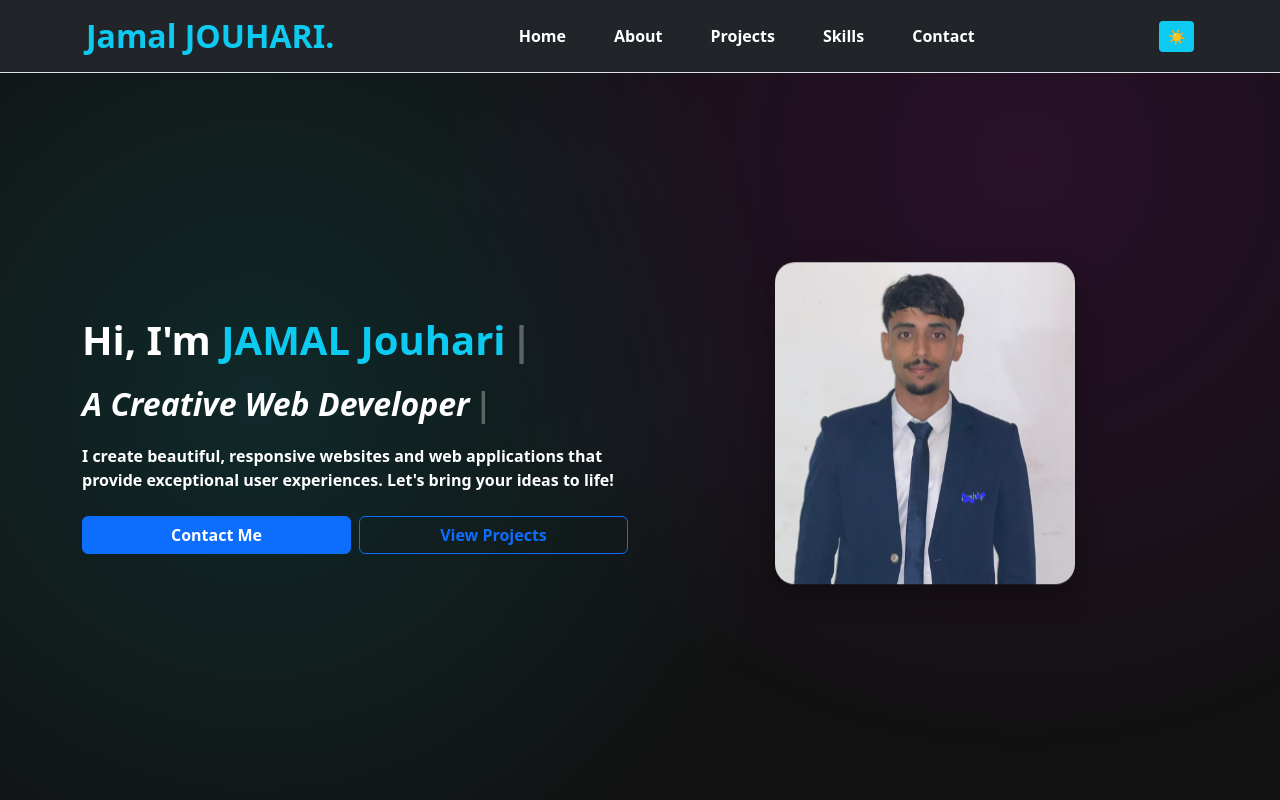
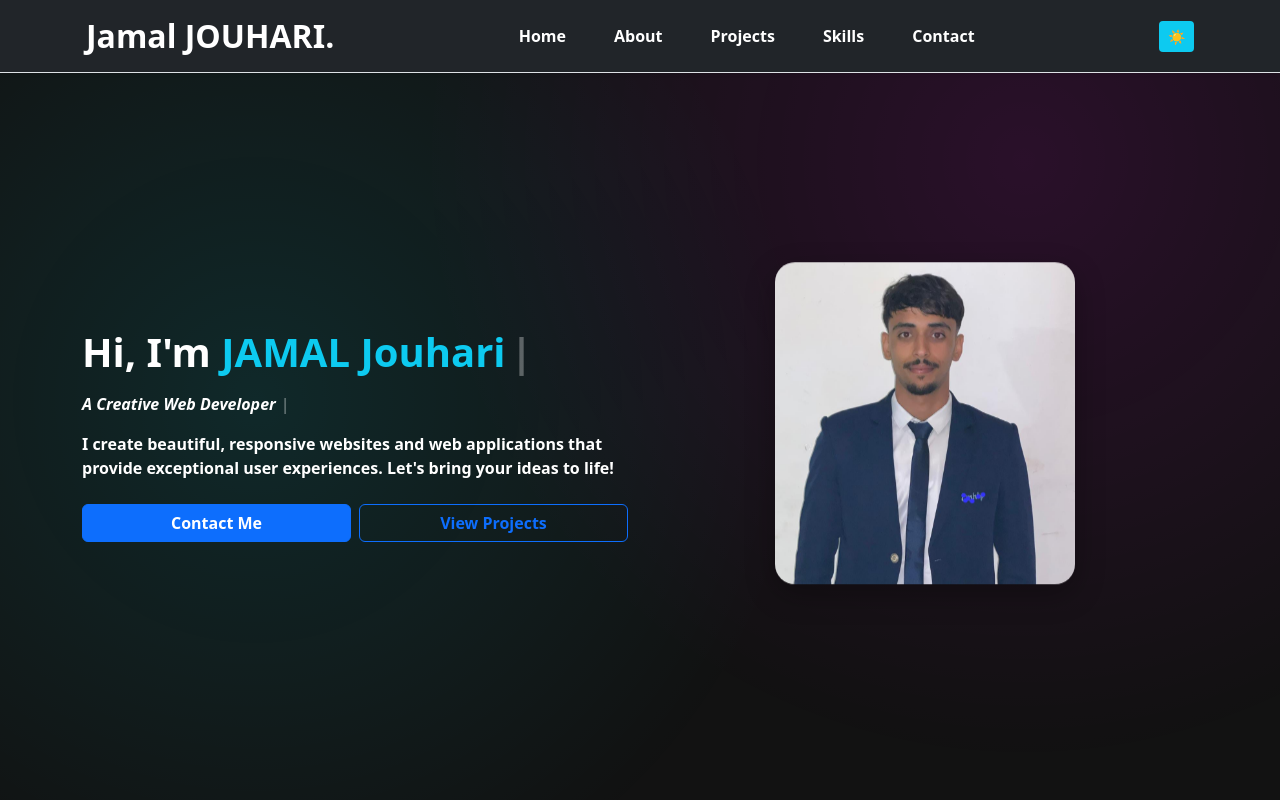
Before and after one commit to jamaljouhar/portfolio, a React (Vite) app in the folder portfolio/: page / in a window 1280 px wide. Shown: the top 800 px of the page. Built offline with nearby package versions, Linux system fonts and the light colour scheme.

Commit message:
Update Header and Hero components

```diff
--- a/portfolio/src/component/Header.jsx
+++ b/portfolio/src/component/Header.jsx
@@ -17,7 +17,7 @@ function Header() {
     <header className="fixed-top border-bottom shadow-sm  bg-dark text-white">
       <div className="container d-flex justify-content-between align-items-center p-3">
         <h2
-          className={`fw-bold ${darkMode ? "text-info" : "text-primary"} m-0`}
+          className={`fw-bold ${darkMode ? "text-white" : "text-white"} m-0`}
         >
           Jamal JOUHARI<span className="fs-2">.</span>
         </h2>
--- a/portfolio/src/component/Hero.jsx
+++ b/portfolio/src/component/Hero.jsx
@@ -42,7 +42,7 @@ function Hero() {
               {title.includes("JAMAL") ? (
                 <>
                   Hi, I'm{" "}
-                  <span className="text-info fs-md-2 fw-bold">
+                  <span className="text-info fw-bold">
                     JAMAL Jouhari
                   </span>
                 </>
@@ -52,7 +52,7 @@ function Hero() {
               <span className="cursor">|</span>
             </h1>
 
-            <p className="fst-italic fs-2 fw-bold mt-3 text-inherit">
+            <p className="fst-italic  fw-bold mt-3 text-inherit">
               {subtitle}
               <span className="cursor">|</span>
             </p>
```
